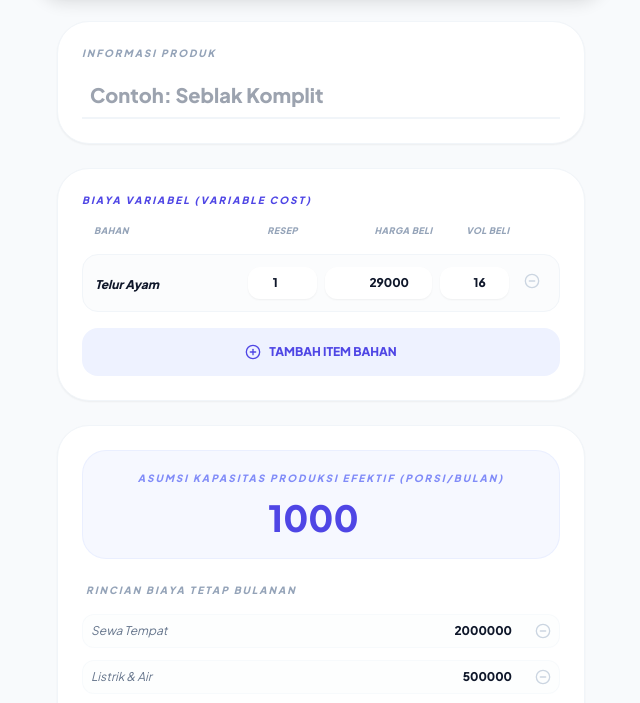
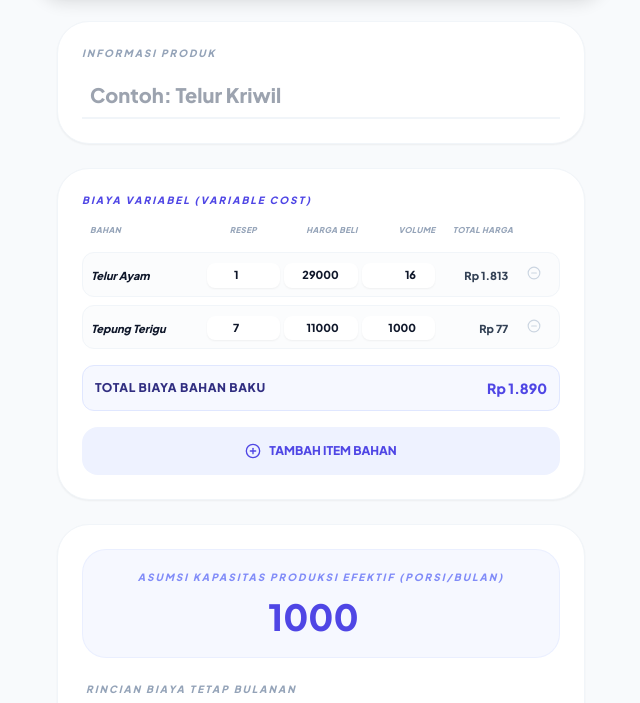
Before and after one commit to arayaconsulting/Kalkulator-HPP, a plain HTML site: page index.html in a window 1280 px wide. Both pictures are taken after a click on the button "Mulai Analisis Sekarang". Shown: the part 91-794 px from the top of the page, without its empty margins (319-959 px from the left). Drawn offline with nearby package versions, Linux system fonts and the light colour scheme.

Commit message:
index.html

```diff
--- a/index.html
+++ b/index.html
@@ -62,25 +62,32 @@
             <!-- STEP 1: INFORMASI PRODUK -->
             <div class="bg-white p-6 rounded-[2rem] shadow-sm border border-slate-100">
                 <label class="text-[10px] font-black text-slate-400 uppercase tracking-[0.2em] mb-3 block italic">Informasi Produk</label>
-                <input type="text" id="nama-produk" placeholder="Contoh: Seblak Komplit" class="w-full p-2 border-b-2 border-slate-100 outline-none focus:border-indigo-500 font-bold text-xl transition-colors">
+                <input type="text" id="nama-produk" placeholder="Contoh: Telur Kriwil" class="w-full p-2 border-b-2 border-slate-100 outline-none focus:border-indigo-500 font-bold text-xl transition-colors">
             </div>
 
-            <!-- STEP 2: BIAYA VARIABEL (Berdasarkan Konversi Resep) -->
+            <!-- STEP 2: BIAYA VARIABEL (Berdasarkan Spreadsheet) -->
             <div class="bg-white p-6 rounded-[2rem] shadow-sm border border-slate-100 space-y-4">
                 <label class="text-[10px] font-black text-indigo-600 uppercase tracking-[0.2em] italic block">Biaya Variabel (Variable Cost)</label>
 
                 <!-- Header Kolom Input Bahan -->
-                <div class="grid grid-cols-12 gap-2 text-[9px] font-black text-slate-400 uppercase tracking-wider px-3 italic">
-                    <div class="col-span-4">Bahan</div>
+                <div class="grid grid-cols-12 gap-1 text-[8px] font-black text-slate-400 uppercase tracking-wider px-2 italic">
+                    <div class="col-span-3">Bahan</div>
                     <div class="col-span-2 text-center">Resep</div>
-                    <div class="col-span-3 text-right">Harga Beli</div>
-                    <div class="col-span-2 text-right">Vol Beli</div>
+                    <div class="col-span-2 text-right">Harga Beli</div>
+                    <div class="col-span-2 text-right">Volume</div>
+                    <div class="col-span-2 text-right">Total Harga</div>
                     <div class="col-span-1"></div>
                 </div>
 
-                <div id="bahan-list" class="space-y-3"></div>
+                <div id="bahan-list" class="space-y-2"></div>
 
-                <button onclick="tambahBahan()" class="w-full flex items-center justify-center gap-2 bg-indigo-50 text-indigo-600 py-4 rounded-2xl text-xs font-black uppercase hover:bg-indigo-100 transition-all text-center">
+                <!-- Total Biaya Bahan Baku -->
+                <div class="flex justify-between items-center p-3 bg-indigo-50/50 rounded-xl border border-indigo-100 font-bold text-xs text-indigo-900 mt-2">
+                    <span class="uppercase tracking-wider">Total Biaya Bahan Baku</span>
+                    <span id="subtotal-bahan" class="text-sm font-extrabold text-indigo-600">Rp 0</span>
+                </div>
+
+                <button onclick="tambahBahan()" class="w-full flex items-center justify-center gap-2 bg-indigo-50 text-indigo-600 py-4 rounded-2xl text-xs font-black uppercase hover:bg-indigo-100 transition-all text-center mt-2">
                     <i data-lucide="plus-circle" class="w-4 h-4 text-indigo-600"></i> Tambah Item Bahan
                 </button>
             </div>
@@ -202,8 +209,9 @@
                 app.classList.remove('hidden');
                 setTimeout(() => app.style.opacity = '1', 50);
 
-                // Inisialisasi default data bahan baku (Resep, Harga Beli, Vol Beli)
+                // Inisialisasi default data bahan baku
                 tambahBahan('Telur Ayam', 1, 29000, 16);
+                tambahBahan('Tepung Terigu', 7, 11000, 1000);
 
                 // Inisialisasi default data biaya tetap
                 tambahBiayaTetap('Sewa Tempat', 2000000);
@@ -218,23 +226,26 @@
         function tambahBahan(nama='', resep=1, hargaBeli=0, volume=1) {
             const list = document.getElementById('bahan-list');
             const div = document.createElement('div');
-            div.className = "grid grid-cols-12 gap-2 items-center p-3 bg-slate-50/50 rounded-2xl border border-slate-100 group transition-all hover:bg-white hover:shadow-sm";
+            div.className = "grid grid-cols-12 gap-1 items-center p-2 bg-slate-50/50 rounded-xl border border-slate-100 transition-all hover:bg-white hover:shadow-sm";
 
             div.innerHTML = `
-                <div class="col-span-4 text-left">
-                    <input type="text" placeholder="Bahan" value="${nama}" class="w-full bg-transparent text-xs font-bold outline-none italic">
+                <div class="col-span-3 text-left">
+                    <input type="text" placeholder="Bahan" value="${nama}" class="w-full bg-transparent text-[11px] font-bold outline-none italic">
                 </div>
                 <div class="col-span-2 text-center">
-                    <input type="number" value="${resep}" oninput="hitungTotal()" placeholder="Resep" class="w-full bg-white p-2 rounded-xl text-xs text-center font-bold shadow-sm outline-none resep-input">
-                </div>
-                <div class="col-span-3 text-right">
-                    <input type="number" value="${hargaBeli}" oninput="hitungTotal()" placeholder="Harga Beli" class="w-full bg-white p-2 rounded-xl text-xs text-right font-bold shadow-sm outline-none hargabeli-input">
+                    <input type="number" value="${resep}" oninput="hitungTotal()" class="w-full bg-white p-1 rounded-lg text-[11px] text-center font-bold shadow-sm outline-none resep-input">
                 </div>
                 <div class="col-span-2 text-right">
-                    <input type="number" value="${volume}" oninput="hitungTotal()" placeholder="Vol Beli" class="w-full bg-white p-2 rounded-xl text-xs text-right font-bold shadow-sm outline-none volume-input">
+                    <input type="number" value="${hargaBeli}" oninput="hitungTotal()" class="w-full bg-white p-1 rounded-lg text-[11px] text-right font-bold shadow-sm outline-none hargabeli-input">
+                </div>
+                <div class="col-span-2 text-right">
+                    <input type="number" value="${volume}" oninput="hitungTotal()" class="w-full bg-white p-1 rounded-lg text-[11px] text-right font-bold shadow-sm outline-none volume-input">
+                </div>
+                <div class="col-span-2 text-right pr-1">
+                    <span class="text-[11px] font-black text-slate-700 total-harga-item">Rp 0</span>
                 </div>
                 <div class="col-span-1 text-center">
-                    <button onclick="this.parentElement.parentElement.remove(); hitungTotal()" class="text-slate-300 hover:text-red-500 transition-colors"><i data-lucide="minus-circle" class="w-4 h-4"></i></button>
+                    <button onclick="this.parentElement.parentElement.remove(); hitungTotal()" class="text-slate-300 hover:text-red-500 transition-colors"><i data-lucide="minus-circle" class="w-3.5 h-3.5"></i></button>
                 </div>
             `;
             list.appendChild(div);
@@ -266,11 +277,17 @@
             document.querySelectorAll('#bahan-list > div').forEach(row => {
                 const resep = Number(row.querySelector('.resep-input').value) || 0;
                 const hargaBeli = Number(row.querySelector('.hargabeli-input').value) || 0;
-                const volume = Number(row.querySelector('.volume-input').value) || 1; // Default 1 agar tidak terbagi 0
+                const volume = Number(row.querySelector('.volume-input').value) || 1;
 
-                // Rumus Spreadsheet: (Harga Beli / Volume Beli) * Kebutuhan Resep
-                totalVariable += (hargaBeli / volume) * resep;
+                // Rumus: (Harga Beli / Volume Beli) * Kebutuhan Resep
+                const totalItem = Math.round((hargaBeli / volume) * resep);
+                row.querySelector('.total-harga-item').innerText = "Rp " + totalItem.toLocaleString('id-ID');
+
+                totalVariable += totalItem;
             });
+
+            // Update Total Biaya Bahan Baku
+            document.getElementById('subtotal-bahan').innerText = "Rp " + totalVariable.toLocaleString('id-ID');
 
             const targetUnitBulanan = Number(document.getElementById('target-unit').value) || 1;
 
```
